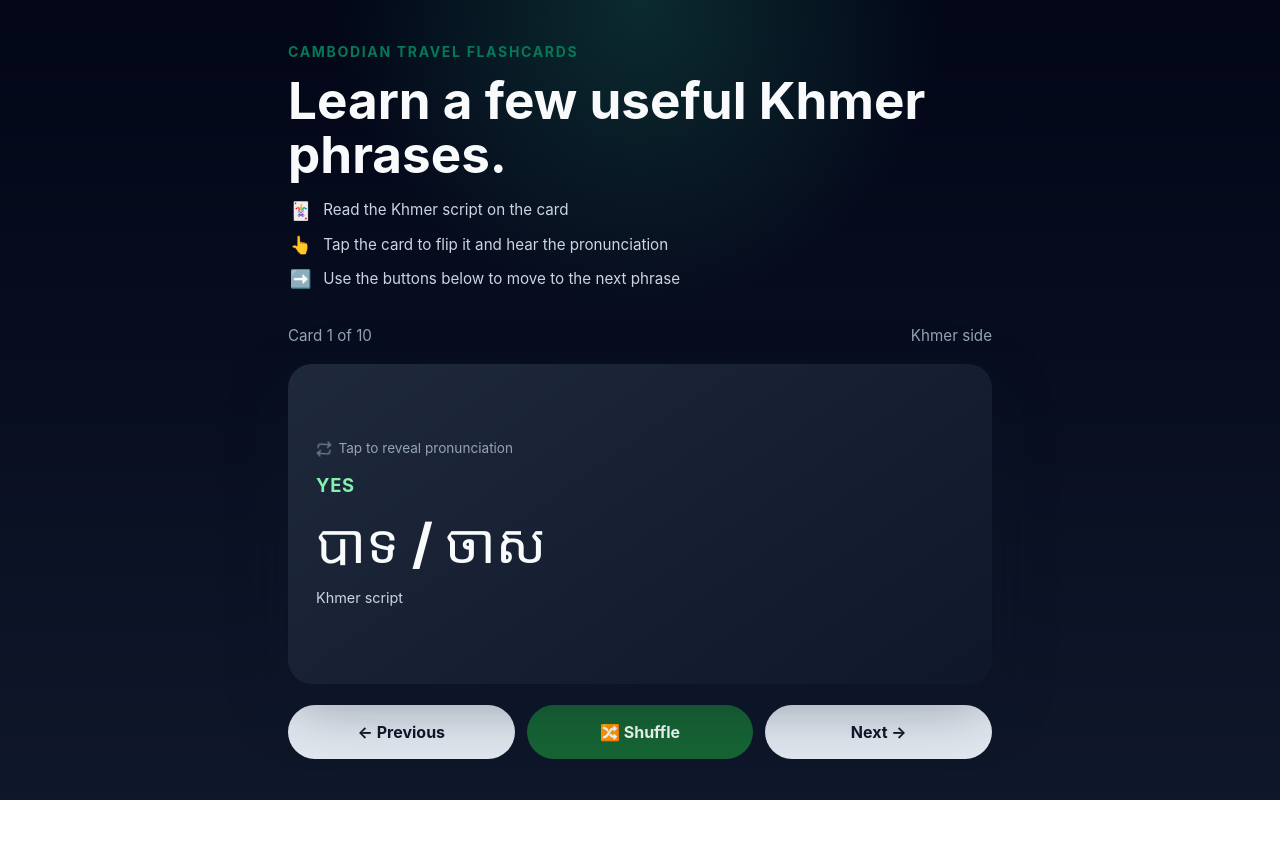
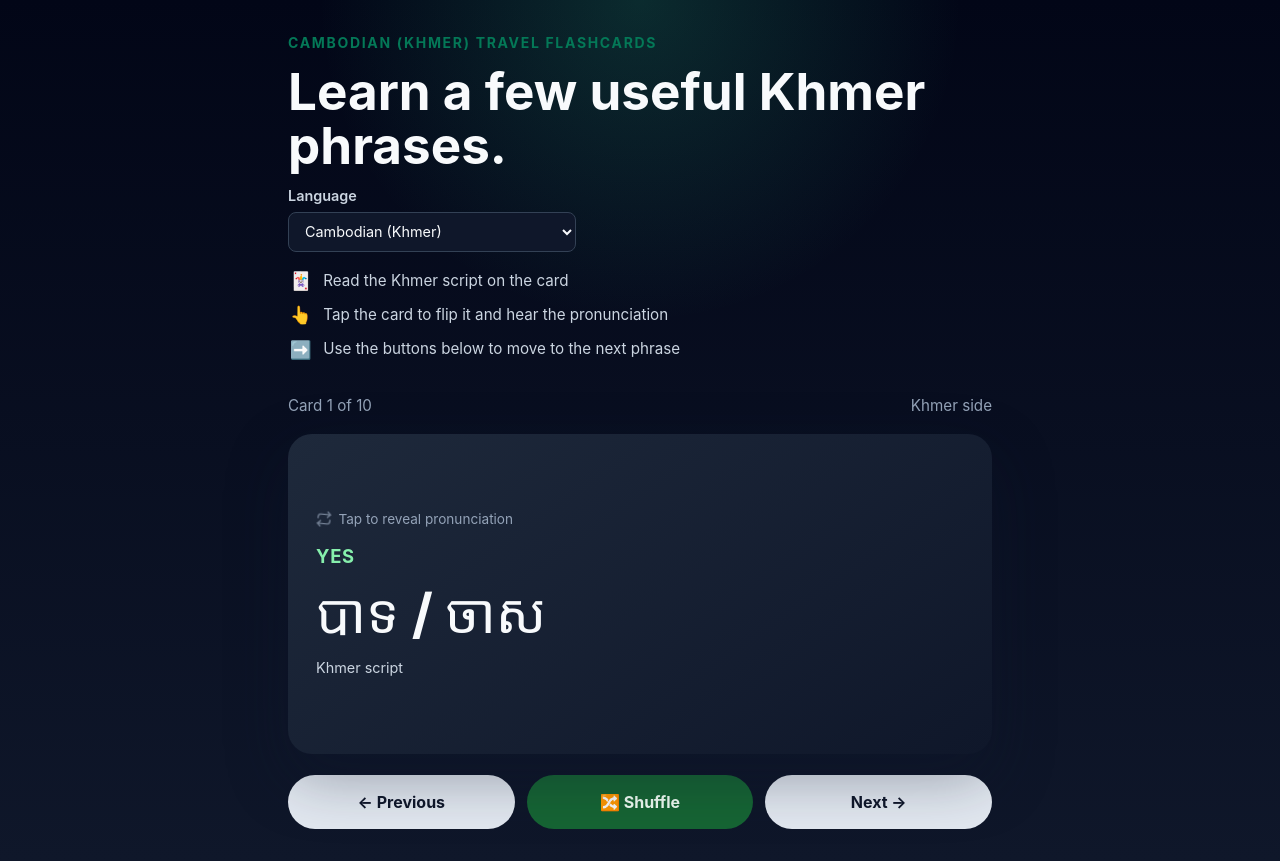
Before and after one commit to firstdivision/cambodian-flash-cards, a React (Vite) app: page / in a window 1280 px wide. Before the commit the page ends 800 px from the top, so only its background shows below. Built offline with nearby package versions, Linux system fonts and the light colour scheme.

Commit message:
Add Khmer/Vietnamese language decks and selector
Agent-Logs-Url: https://github.com/firstdivision/cambodian-flash-cards/sessions/dd4bde43-a783-4761-8c63-64e2e6010efd

Co-authored-by: firstdivision <6760828+firstdivision@users.noreply.github.com>

```diff
--- a/src/App.css
+++ b/src/App.css
@@ -48,6 +48,32 @@
   flex-shrink: 0;
   width: 1.6rem;
   text-align: center;
+}
+
+.app-shell__language-picker {
+  display: grid;
+  gap: 0.35rem;
+  max-width: 18rem;
+  font-size: 0.9rem;
+  color: #cbd5e1;
+}
+
+.app-shell__language-picker span {
+  font-weight: 600;
+}
+
+.app-shell__language-picker select {
+  border: 1px solid #334155;
+  border-radius: 0.5rem;
+  padding: 0.6rem 0.75rem;
+  background: #0f172a;
+  color: #f8fafc;
+  font: inherit;
+}
+
+.app-shell__language-picker select:focus-visible {
+  outline: 3px solid #34d399;
+  outline-offset: 2px;
 }
 
 .deck {
--- a/src/App.jsx
+++ b/src/App.jsx
@@ -1,9 +1,26 @@
+import { useState } from 'react'
 import FlashcardContainer from './components/FlashcardContainer'
-import { travelFlashcards } from './data/travelFlashcards'
+import { languageDecks } from './data/travelFlashcards'
 import './App.css'
 
 function App() {
-  return <FlashcardContainer cards={travelFlashcards} />
+  const [selectedLanguage, setSelectedLanguage] = useState('khmer')
+  const selectedDeck = languageDecks[selectedLanguage]
+
+  return (
+    <FlashcardContainer
+      cards={selectedDeck.cards}
+      languageKey={selectedLanguage}
+      languageName={selectedDeck.languageName}
+      shortName={selectedDeck.shortName}
+      frontLabel={selectedDeck.frontLabel}
+      languageOptions={Object.entries(languageDecks).map(([value, deck]) => ({
+        value,
+        label: deck.languageName,
+      }))}
+      onLanguageChange={setSelectedLanguage}
+    />
+  )
 }
 
 export default App
--- a/src/components/Flashcard.jsx
+++ b/src/components/Flashcard.jsx
@@ -32,7 +32,7 @@ function CardFace({ side, hintText, topic, text, detail }) {
   )
 }
 
-function Flashcard({ card, flipped, onFlip, onKnow }) {
+function Flashcard({ card, flipped, onFlip, onKnow, frontLabel }) {
   return (
     <div className="flashcard-wrapper">
       <button
@@ -43,15 +43,15 @@ function Flashcard({ card, flipped, onFlip, onKnow }) {
         aria-label={
           flipped
             ? `${card.english}: phonetic pronunciation is ${card.phonetic}. Tap to flip back.`
-            : `${card.english}: Khmer script shown. Tap to reveal phonetic pronunciation.`
+            : `${card.english}: ${frontLabel} shown. Tap to reveal phonetic pronunciation.`
         }
       >
         <CardFace
           side="front"
           hintText="Tap to reveal pronunciation"
           topic={card.english}
-          text={card.khmer}
-          detail="Khmer script"
+          text={card.target}
+          detail={frontLabel}
         />
         <CardFace
           side="back"
--- a/src/components/FlashcardContainer.jsx
+++ b/src/components/FlashcardContainer.jsx
@@ -1,10 +1,11 @@
-import { useState } from 'react'
+import { useEffect, useState } from 'react'
 import Flashcard from './Flashcard'
 
-const COOKIE_NAME = 'cambodian_known_cards'
+const COOKIE_PREFIX = 'known_cards_'
 
-function getKnownCards() {
-  const match = document.cookie.match(new RegExp('(?:^|; )' + COOKIE_NAME + '=([^;]*)'))
+function getKnownCards(languageKey) {
+  const cookieName = `${COOKIE_PREFIX}${languageKey}`
+  const match = document.cookie.match(new RegExp('(?:^|; )' + cookieName + '=([^;]*)'))
   if (!match) return []
   try {
     return JSON.parse(decodeURIComponent(match[1]))
@@ -13,14 +14,16 @@ function getKnownCards() {
   }
 }
 
-function saveKnownCards(ids) {
+function saveKnownCards(languageKey, ids) {
+  const cookieName = `${COOKIE_PREFIX}${languageKey}`
   const value = encodeURIComponent(JSON.stringify(ids))
   const expires = new Date(Date.now() + 365 * 24 * 60 * 60 * 1000).toUTCString()
-  document.cookie = `${COOKIE_NAME}=${value}; expires=${expires}; path=/; SameSite=Lax`
+  document.cookie = `${cookieName}=${value}; expires=${expires}; path=/; SameSite=Lax`
 }
 
-function clearKnownCards() {
-  document.cookie = `${COOKIE_NAME}=; expires=Thu, 01 Jan 1970 00:00:00 GMT; path=/; SameSite=Lax`
+function clearKnownCards(languageKey) {
+  const cookieName = `${COOKIE_PREFIX}${languageKey}`
+  document.cookie = `${cookieName}=; expires=Thu, 01 Jan 1970 00:00:00 GMT; path=/; SameSite=Lax`
 }
 
 function getUnknownCards(cards, knownIds) {
@@ -37,21 +40,51 @@ function shuffle(array) {
   return result
 }
 
-function FlashcardContainer({ cards }) {
-  const [knownIds, setKnownIds] = useState(() => new Set(getKnownCards()))
+function FlashcardContainer({
+  cards,
+  languageKey,
+  languageName,
+  shortName,
+  frontLabel,
+  languageOptions,
+  onLanguageChange,
+}) {
+  const [knownIds, setKnownIds] = useState(() => new Set(getKnownCards(languageKey)))
   const [deck, setDeck] = useState(() => {
-    const known = new Set(getKnownCards())
+    const known = new Set(getKnownCards(languageKey))
     return shuffle(getUnknownCards(cards, known))
   })
   const [currentIndex, setCurrentIndex] = useState(0)
   const [isFlipped, setIsFlipped] = useState(false)
 
+  useEffect(() => {
+    const knownForLanguage = new Set(getKnownCards(languageKey))
+    setKnownIds(knownForLanguage)
+    setDeck(shuffle(getUnknownCards(cards, knownForLanguage)))
+    setCurrentIndex(0)
+    setIsFlipped(false)
+  }, [cards, languageKey])
+
+  const languagePicker = (
+    <label className="app-shell__language-picker">
+      <span>Language</span>
+      <select value={languageKey} onChange={(event) => onLanguageChange(event.target.value)}>
+        {languageOptions.map((option) => (
+          <option key={option.value} value={option.value}>
+            {option.label}
+          </option>
+        ))}
+      </select>
+    </label>
+  )
+
   if (cards.length === 0) {
     return (
       <main className="app-shell">
         <header className="app-shell__header">
-          <p className="app-shell__eyebrow">Cambodian Travel Flashcards</p>
+          <p className="app-shell__eyebrow">{languageName} Travel Flashcards</p>
           <h1>No flashcards available yet.</h1>
+          {languagePicker}
         </header>
       </main>
     )
@@ -75,7 +108,7 @@ function FlashcardContainer({ cards }) {
     const cardId = deck[currentIndex].english
     const newKnownIds = new Set([...knownIds, cardId])
     setKnownIds(newKnownIds)
-    saveKnownCards([...newKnownIds])
+    saveKnownCards(languageKey, [...newKnownIds])
 
     const newDeck = deck.filter((_, i) => i !== currentIndex)
     setDeck(newDeck)
@@ -84,7 +117,7 @@ function FlashcardContainer({ cards }) {
   }
 
   const resetStats = () => {
-    clearKnownCards()
+    clearKnownCards(languageKey)
     setKnownIds(new Set())
     setDeck(shuffle(cards))
     setCurrentIndex(0)
@@ -95,8 +128,9 @@ function FlashcardContainer({ cards }) {
     return (
       <main className="app-shell">
         <header className="app-shell__header">
-          <p className="app-shell__eyebrow">Cambodian Travel Flashcards</p>
+          <p className="app-shell__eyebrow">{languageName} Travel Flashcards</p>
           <h1>You know all {knownIds.size} cards! 🎉</h1>
+          {languagePicker}
         </header>
         <section className="deck">
           <p className="deck__all-known">
@@ -113,12 +147,13 @@ function FlashcardContainer({ cards }) {
   return (
     <main className="app-shell">
       <header className="app-shell__header">
-        <p className="app-shell__eyebrow">Cambodian Travel Flashcards</p>
-        <h1>Learn a few useful Khmer phrases.</h1>
+        <p className="app-shell__eyebrow">{languageName} Travel Flashcards</p>
+        <h1>Learn a few useful {shortName} phrases.</h1>
+        {languagePicker}
         <ol className="app-shell__steps" aria-label="How to use">
           <li>
             <span className="app-shell__step-icon" aria-hidden="true">🃏</span>
-            <span>Read the Khmer script on the card</span>
+            <span>Read the {frontLabel} on the card</span>
           </li>
           <li>
             <span className="app-shell__step-icon" aria-hidden="true">👆</span>
@@ -136,7 +171,7 @@ function FlashcardContainer({ cards }) {
           <span>
             Card {currentIndex + 1} of {deck.length}
           </span>
-          <span>{isFlipped ? 'Pronunciation side' : 'Khmer side'}</span>
+          <span>{isFlipped ? 'Pronunciation side' : `${shortName} side`}</span>
         </div>
 
         <Flashcard
@@ -144,6 +179,7 @@ function FlashcardContainer({ cards }) {
           flipped={isFlipped}
           onFlip={() => setIsFlipped((current) => !current)}
           onKnow={handleKnow}
+          frontLabel={frontLabel}
         />
 
         <div className="deck__controls">
--- a/src/data/travelFlashcards.js
+++ b/src/data/travelFlashcards.js
@@ -1,16 +1,48 @@
-export const travelFlashcards = [
-  { english: 'Yes', khmer: 'បាទ / ចាស', phonetic: 'baat / jah' },
-  { english: 'No', khmer: 'ទេ', phonetic: 'teh' },
-  { english: 'Hello', khmer: 'ជំរាបសួរ', phonetic: 'suh-SDEY' },
-  { english: 'Please', khmer: 'សូម', phonetic: 'som' },
-  { english: 'Thank you', khmer: 'អរគុណ', phonetic: 'aw-kun' },
-  { english: 'Excuse me', khmer: 'សូមទោស', phonetic: 'som-toh' },
-  { english: 'How much?', khmer: 'ប៉ុន្មាន?', phonetic: 'pon-maan?' },
-  { english: 'Water', khmer: 'ទឹក', phonetic: 'teuk' },
+const khmerCards = [
+  { english: 'Yes', target: 'បាទ / ចាស', phonetic: 'baat / jah' },
+  { english: 'No', target: 'ទេ', phonetic: 'teh' },
+  { english: 'Hello', target: 'ជំរាបសួរ', phonetic: 'suh-SDEY' },
+  { english: 'Please', target: 'សូម', phonetic: 'som' },
+  { english: 'Thank you', target: 'អរគុណ', phonetic: 'aw-kun' },
+  { english: 'Excuse me', target: 'សូមទោស', phonetic: 'som-toh' },
+  { english: 'How much?', target: 'ប៉ុន្មាន?', phonetic: 'pon-maan?' },
+  { english: 'Water', target: 'ទឹក', phonetic: 'teuk' },
   {
     english: 'Where is the bathroom?',
-    khmer: 'បន្ទប់ទឹកនៅឯណា?',
+    target: 'បន្ទប់ទឹកនៅឯណា?',
     phonetic: 'bon-tup teuk nov ae-na?',
   },
-  { english: 'Help!', khmer: 'ជួយផង!', phonetic: 'joo-ee phong!' },
+  { english: 'Help!', target: 'ជួយផង!', phonetic: 'joo-ee phong!' },
 ]
+
+const vietnameseCards = [
+  { english: 'Yes', target: 'Vâng', phonetic: 'vuhng' },
+  { english: 'No', target: 'Không', phonetic: 'khawng' },
+  { english: 'Hello', target: 'Xin chào', phonetic: 'sin chow' },
+  { english: 'Please', target: 'Làm ơn', phonetic: 'lahm uhn' },
+  { english: 'Thank you', target: 'Cảm ơn', phonetic: 'gahm uhn' },
+  { english: 'Excuse me', target: 'Xin lỗi', phonetic: 'sin loy' },
+  { english: 'How much?', target: 'Bao nhiêu?', phonetic: 'bao nyew?' },
+  { english: 'Water', target: 'Nước', phonetic: 'nook' },
+  {
+    english: 'Where is the bathroom?',
+    target: 'Nhà vệ sinh ở đâu?',
+    phonetic: 'nya vay sin uh dow?',
+  },
+  { english: 'Help!', target: 'Cứu tôi với!', phonetic: 'koo toy voy!' },
+]
+
+export const languageDecks = {
+  khmer: {
+    languageName: 'Cambodian (Khmer)',
+    shortName: 'Khmer',
+    frontLabel: 'Khmer script',
+    cards: khmerCards,
+  },
+  vietnamese: {
+    languageName: 'Vietnamese',
+    shortName: 'Vietnamese',
+    frontLabel: 'Vietnamese',
+    cards: vietnameseCards,
+  },
+}
```
Also changed, not shown: 1 other file (tests, documents, lock files or other folders).
